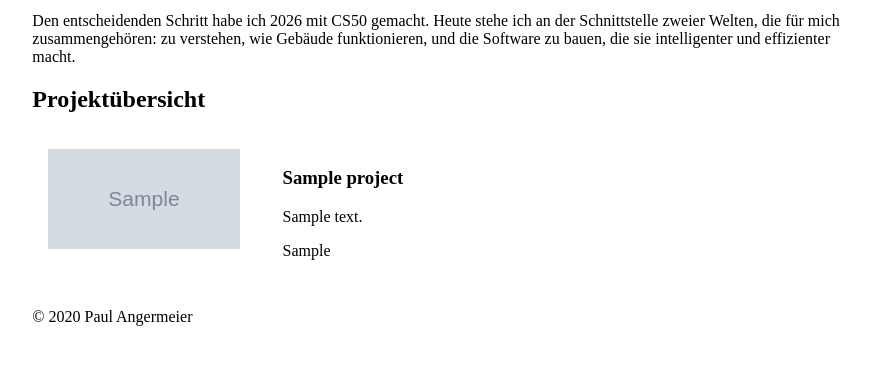
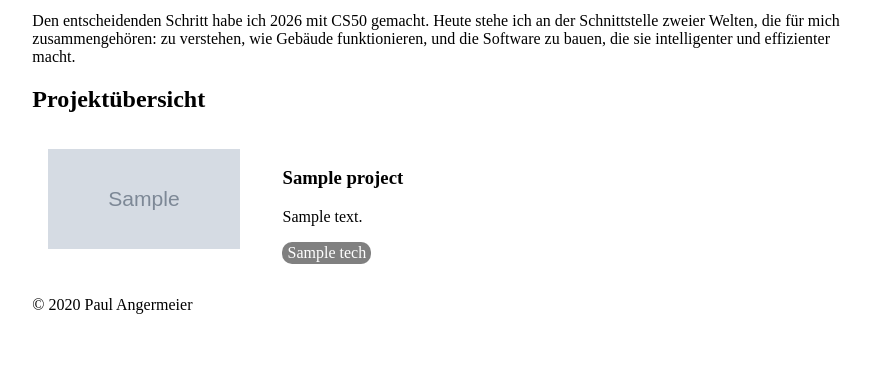
Before and after one commit to paulangermeier/portfolio, a Flask app: template templates/index.html in a window 1280 px wide. Shown: the part 275-640 px from the top of the page, without its empty margins (397-1267 px from the left). Run offline with Flask 3, Linux system fonts and the light colour scheme; the template is opened without the code that fills it: most values are stand-ins (such as "Sample title", 1, 10 or a date in 2020); grey boxes marked "Sample" are stand-in pictures.

Commit message:
Add tech stack tags in index

```diff
--- a/app.py
+++ b/app.py
@@ -37,4 +37,15 @@ def index():
         "SELECT * FROM projects WHERE featured = 1"
     ).fetchall()
 
-    return render_template("index.html", current_year=current_year, rel_projects=rel_projects)
+    # transform rel_projects row objects into a list of dicts each with a split tech_list
+    # tech_stack is stored as comma separated string in the DB
+    projects = []
+    for project in rel_projects:
+        # row object is read only, convert to dict so tech_list can be added
+        p = dict(project)
+        # list comprehension that creates a new key-value pair in p with separated tech_stack values
+        p["tech_list"] = [t.strip() for t in p["tech_stack"].split(",")]
+        # append the dict stored in p to projects to create a list of dicts
+        projects.append(p)
+
+    return render_template("index.html", current_year=current_year, projects=projects)
--- a/static/style.css
+++ b/static/style.css
@@ -45,3 +45,16 @@
     gap: 1rem;
     list-style: none;
 }
+
+.tech-tag {
+    background-color: grey;
+    color: white;
+    padding: 2px 5px;
+    border-radius: 10px;
+}
+
+.tech-wrap {
+    display: flex;
+    gap: 1em;
+    flex-wrap: wrap;
+}
--- a/templates/index.html
+++ b/templates/index.html
@@ -88,7 +88,7 @@ Paul Angermeier
             <h2>Projektübersicht</h2>
             <div>
                 <ul class="projects-container">
-                    {% for project in rel_projects %}
+                    {% for project in projects %}
                     <li class="project-card">
                         <div class="card-image">
                             <img src="{{ url_for('static', filename=project['image_path']) }}">
@@ -96,7 +96,11 @@ Paul Angermeier
                         <div class="card-description">
                             <h3>{{ project['title'] }}</h3>
                             <p>{{ project['short_description']}}</p>
-                            <p>{{ project['tech_stack'] }}</p>
+                            <div class="tech-wrap">
+                                {% for tech in project['tech_list'] %}
+                                <span class="tech-tag">{{ tech }}</span>
+                                {% endfor %}
+                            </div>
                         </div>
                     </li>
                     {% endfor %}
```
